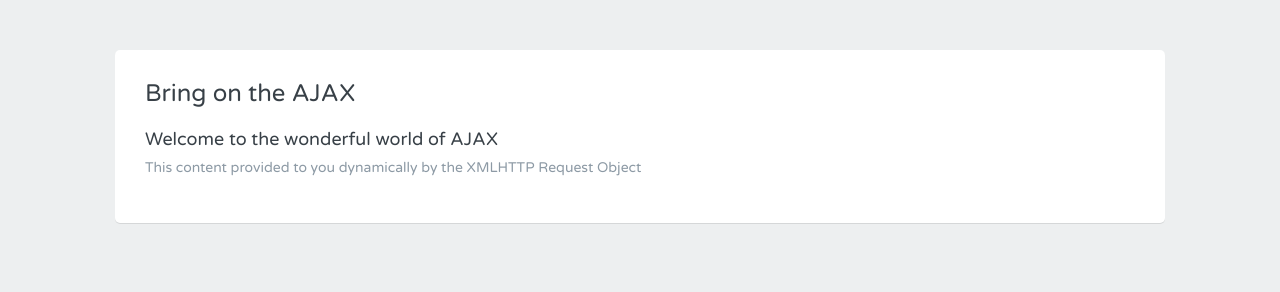
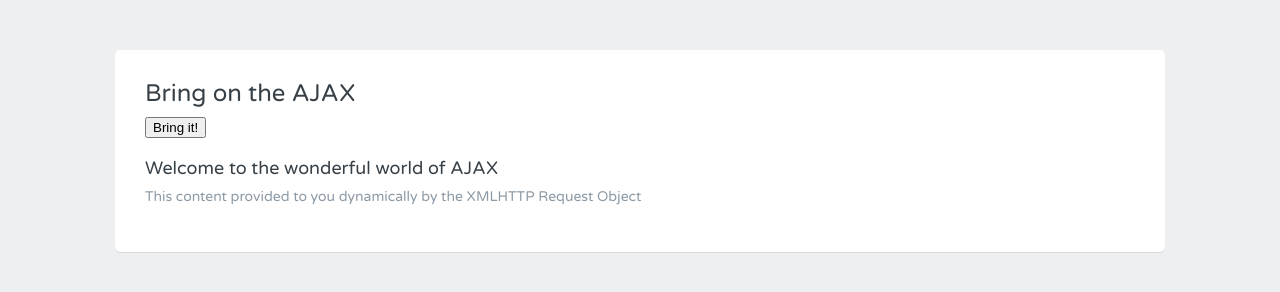
Before and after one commit to mayurpande/ajax, a plain HTML site: page index.html in a window 1280 px wide. Drawn offline with Linux system fonts and the light colour scheme.

Commit message:
added button to show ajax request information when clicked

```diff
--- a/index.html
+++ b/index.html
@@ -24,6 +24,7 @@
         <div class="grid-100">
           <div class="heading">
             <h1>Bring on the AJAX</h1>
+			<button id="load" onclick="sendAJAX()">Bring it!</button>
           </div>
           <ul id="ajax">
 
```
